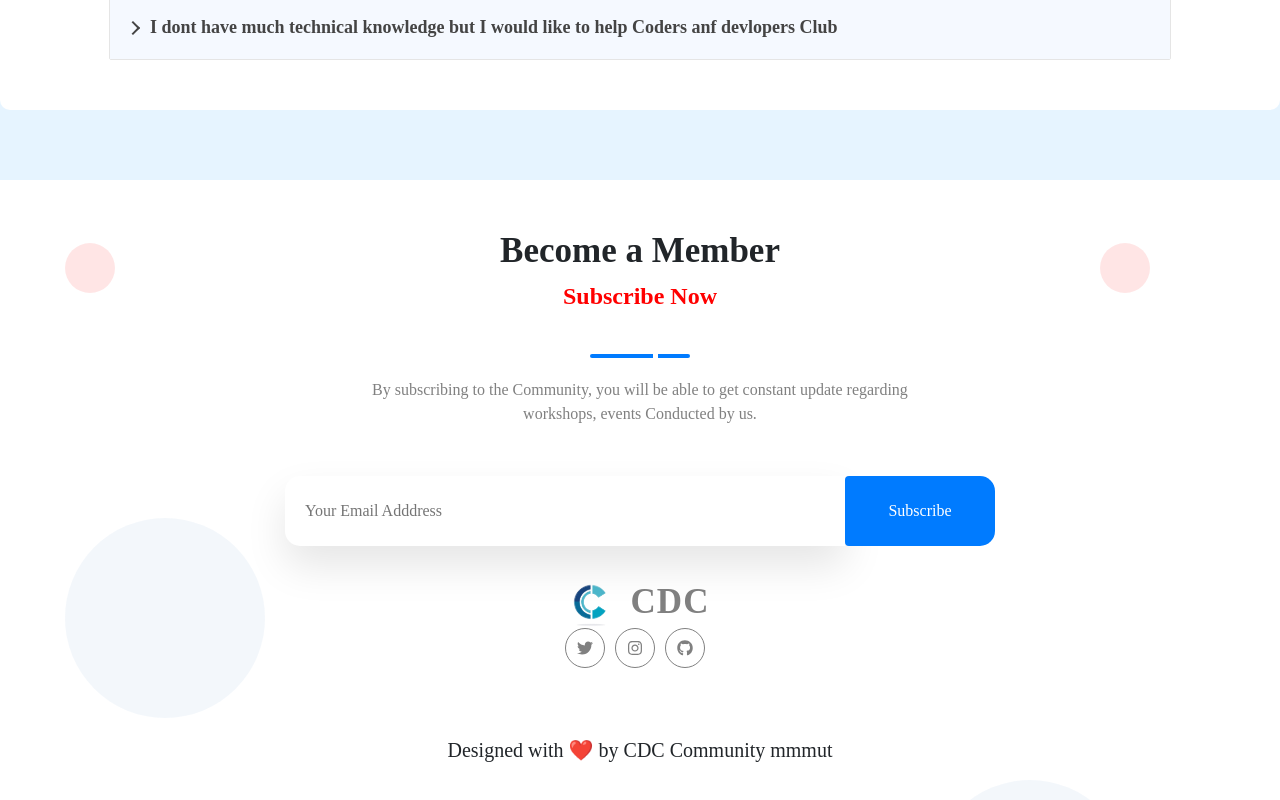
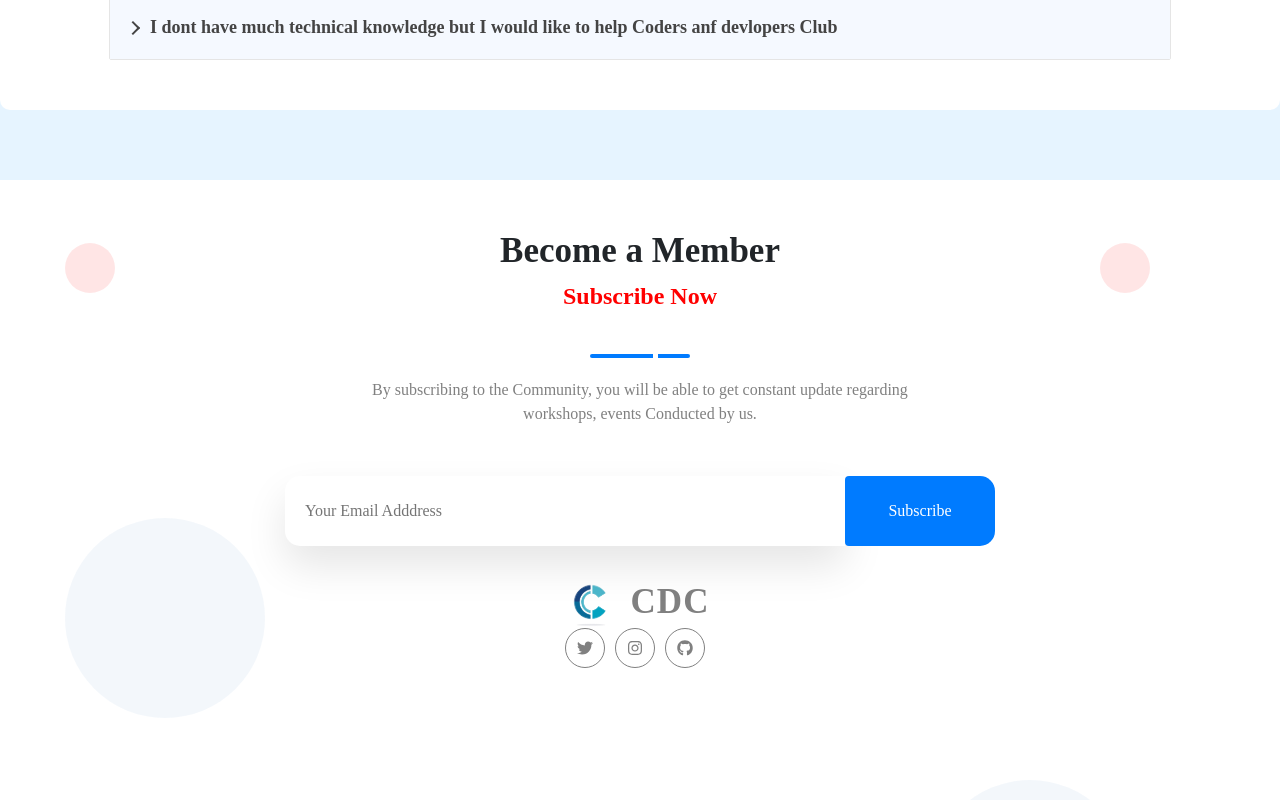
Before and after one commit to TejasMishr/cdc.mmmut, a React (Create React App) app: page /codersclub.mmmut in a window 1280 px wide. Shown: the part 3685-4485 px from the top of the page. Built offline with nearby package versions, Linux system fonts and the light colour scheme; the HTML template or start-up script is replaced by a standard one; a web font is replaced by a local one.

Commit message:
slogan space

```diff
--- a/src/Components/Footer.jsx
+++ b/src/Components/Footer.jsx
@@ -88,9 +88,9 @@ const Footer = () => {
           </div>
         </div>
         <div className="bottom_footer">
-          <h5 className="text-center">
-            Designed with <span role="img">❤️</span> by CDC Community mmmut
-          </h5>
+          {/* <h5 className="text-center">
+            //Slogan
+          </h5> */}
         </div>
       </div>
     </>
```
